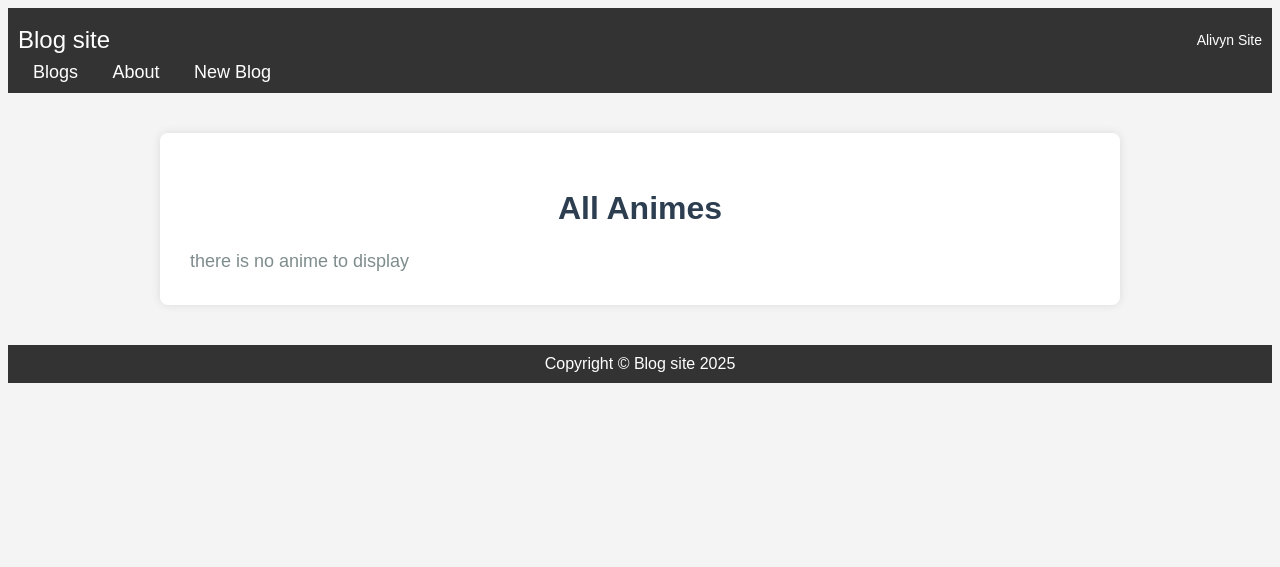
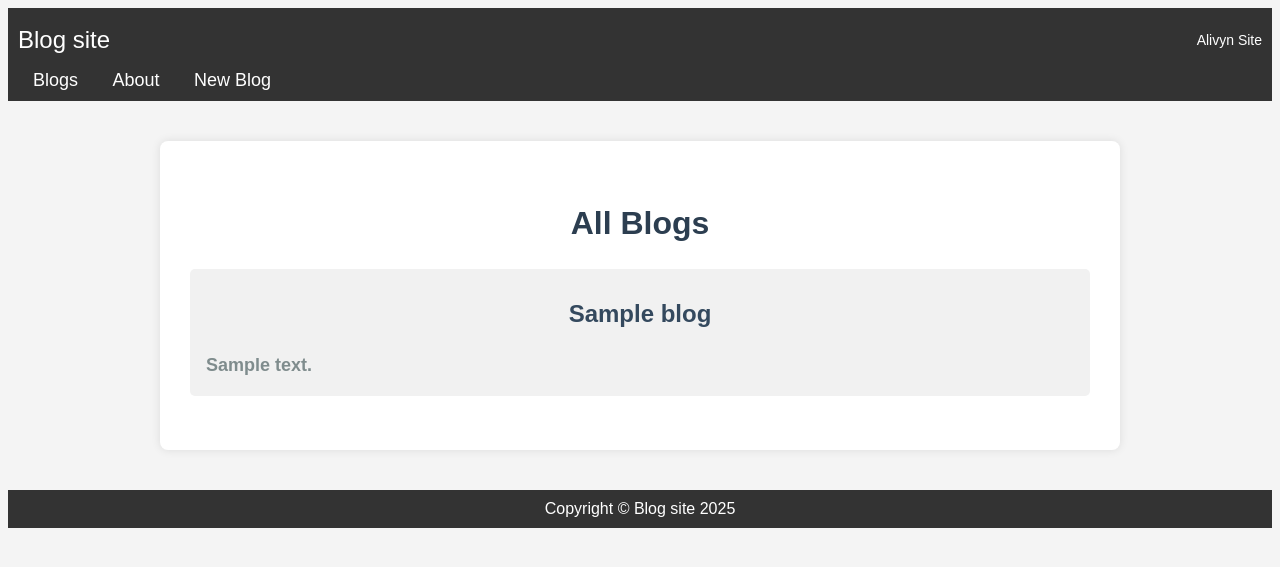
Before and after one commit to Alivyn-abqrz/nodejs-full-practice, a Node server app: template clients-servers/views/index.ejs in a window 1280 px wide. Shown: the top 567 px of the page. Run offline with Node 20, Linux system fonts and the light colour scheme; the template is opened without the code that fills it: most values are stand-ins (such as "Sample title", 1, 10 or a date in 2020); data that the repository does not hold is empty; some libraries are stand-ins or nearby versions.

Commit message:
add mongo db and display in the web

```diff
--- a/clients-servers/index.js
+++ b/clients-servers/index.js
@@ -1,36 +1,44 @@
 const express = require('express');
 const app = express();
 const ejs = require('ejs')
-const PORT = 5000;
+const PORT = 5001;
 const morgan = require('morgan')
-const dbUrl = 'mongodb+srv://<db_username>:<db_password>@cluster0.lxoui.mongodb.net/?retryWrites=true&w=majority&appName=Cluster0'
+const mongoose = require('mongoose')
+const username = 'alvivyn';
+const password = encodeURIComponent("abarquez321");
+const blogRouter = require('./routes/blogRoutes')
+// connect to mongoDb
+const dbUrl = `mongodb+srv://${username}:${password}@firstcluster.lxoui.mongodb.net/?retryWrites=true&w=majority&appName=firstCluster`
+mongoose.connect(dbUrl)
+.then((result)=>{
+  app.listen(PORT)
+})
+.catch((err) => {
+  console.log(err)
+})
+
 
 // register view engine
 app.set('view engine', 'ejs');
 
-// Listen for request
-app.listen(PORT)
 // morgan app
 app.use(morgan('dev'))
 
 //middle ware & static files
-app.use(express.static('public'))
+app.use(express.static('public')) ;
+// for post data
+app.use(express.urlencoded({extended: true}));
 
-app.get('/', (req, res) => {
-  const anime = [
-    {title: 'Hero Academia', name: 'Midurya Isuku', power: 'One for All' },
-    {title: 'Dragon ball', name: 'guko chan', power: 'super sience'},
-    {title: 'One piece', name:'Monkey D Lupin',
-      power:'rubber man'
-    }
-  ]
-  res.render('index', {title: 'home', anime})
-});
+// blog routes
+app.use('/blogs',blogRouter);
+
+// routes
+app.get('/', (req, res)  => {
+  res.redirect('blogs')
+})
+
 app.get('/about', (req, res) =>{
   res.render('about', {title: 'about'})
-});
-app.get('/blog/create', (req, res) =>{
-  res.render('create', {title: 'create'})
 });
 // redirecting
 app.get('/about-us', (req, res) => {
--- a/clients-servers/package.json
+++ b/clients-servers/package.json
@@ -14,6 +14,8 @@
     "ejs": "^3.1.10",
     "express": "^4.21.2",
     "lodash": "^4.17.21",
+    "mongodb": "^6.12.0",
+    "mongoose": "^8.9.5",
     "morgan": "^1.10.0"
   }
 }
--- a/clients-servers/public/styles.css
+++ b/clients-servers/public/styles.css
@@ -4,7 +4,9 @@
         background-color: #f4f4f4;
         color: #333;
       }
-
+      a{
+      text-decoration: none;
+      }
       /* Navigation Styling */
       nav {
         background-color: #333;
@@ -82,6 +84,36 @@
       .blogs p {
         font-size: 16px;
         color: #e74c3c;
+      }
+      .details {
+        margin: 2rem auto;
+        padding: 1.5rem;
+        max-width: 800px;
+        background-color: white;
+        box-shadow: 0 4px 6px rgba(0, 0, 0, 0.1);
+        border-radius: 8px;
+      }
+      h2 {
+        font-size: 2rem;
+        color: #333;
+        margin-bottom: 1rem;
+      }
+      .content {
+        line-height: 1.6;
+        color: #555;
+      }
+      .delete {
+        display: inline-block;
+        margin-top: 1.5rem;
+        padding: 0.5rem 1rem;
+        background-color: #e74c3c;
+        color: white;
+        text-decoration: none;
+        border-radius: 5px;
+        font-size: 1rem;
+      }
+      .delete:hover {
+        background-color: #c0392b;
       }
 
     /* Create Blog Form Styling */
@@ -174,3 +206,41 @@
         font-size: 14px;
         color: #ff6f61;
 }
+.content {
+  max-width: 800px;
+  margin: 2rem auto;
+  padding: 1rem;
+  background-color: #ffffff;
+  border-radius: 8px;
+  box-shadow: 0 4px 6px rgba(0, 0, 0, 0.1);
+}
+h2 {
+  color: #333333;
+  margin-bottom: 1rem;
+}
+.a {
+  text-decoration: none;
+  color: #333333;
+  display: block;
+  margin-bottom: 1.5rem;
+  padding: 1rem;
+  background-color: #f1f1f1;
+  border-radius: 5px;
+  transition: background-color 0.3s ease, box-shadow 0.3s ease;
+}
+a:hover {
+  background-color: #e0e0e0;
+  box-shadow: 0 2px 5px rgba(0, 0, 0, 0.2);
+}
+.title {
+  font-size: 1.5rem;
+  margin-bottom: 0.5rem;
+}
+.name {
+  color: #666666;
+  font-size: 1rem;
+  line-height: 1.5;
+}
+p {
+  color: #888888;
+}
--- a/clients-servers/views/index.ejs
+++ b/clients-servers/views/index.ejs
@@ -4,15 +4,16 @@
 <body>
  <%- include('./partials/nav.ejs') %>
   <div class="blogs content">
-    <h2>All Animes</h2>
-    <% if (anime.length > 0) { %>
-      <% anime.forEach(anime => { %>
-        <h2 class="title"> <%= anime.title %> </h2>
-        <p class="name"> <%= anime.name %> </p>
-        <p class="power"> <%= anime.power %> </p>
+    <h2>All Blogs</h2>
+    <% if (Blog.length > 0) { %>
+      <% Blog.forEach(blog => { %>
+        <a class='a' href="/blogs/<%= blog._id %>">
+        <h2 class="title"> <%= blog.title %> </h2>
+        <p class="name"> <%= blog.body %> </p>
+        </a>
       <% }) %>
     <% } else {%>
-      <p>there is no anime to display </p>
+      <p>there is no Blogs to display </p>
       <% } %>
   </div>
   <%- include('./partials/footer.ejs') %>
```
Also changed, not shown: clients-servers/controllers/blogController.js (added, +50 -0 lines), clients-servers/models/blog.js (added, +20 -0 lines), clients-servers/routes/blogRoutes.js (added, +15 -0 lines), clients-servers/views/create.ejs (+5 -4 lines), clients-servers/views/details.ejs (added, +34 -0 lines), 1 other file.
